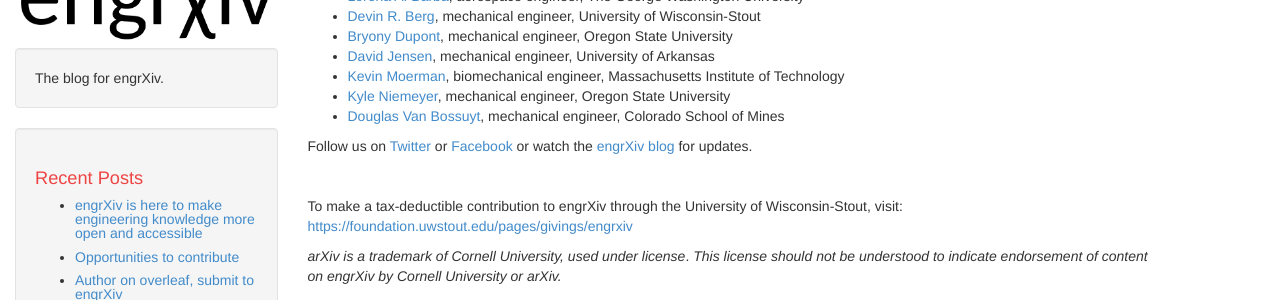
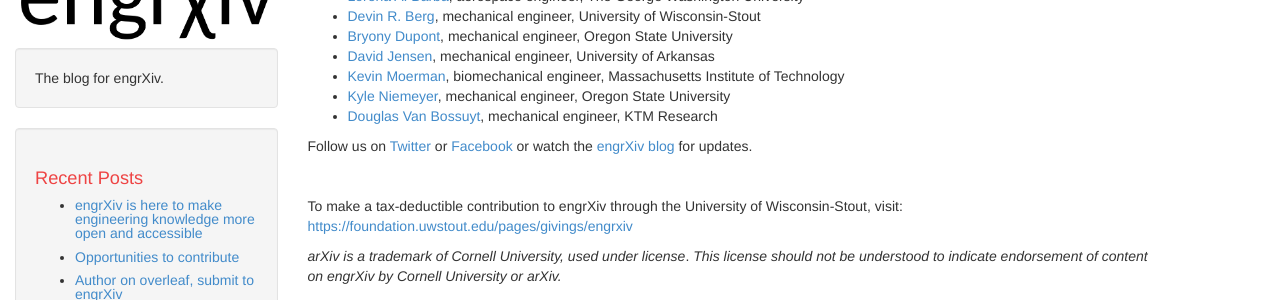
Before and after one commit to OpenEngr/engrXiv, a Jekyll site: the page built from about/index.md, in a window 1280 px wide and 980 px high. Shown: the part 244-544 px from the top of the window. Built offline with Jekyll 4.4.1, drawn with Linux system fonts in a browser that asks for light colours; comment, search, counter and statistics services are not loaded.

Commit message:
updated Dr. Van Bossuyt's affiliation

```diff
--- a/about/index.md
+++ b/about/index.md
@@ -16,7 +16,7 @@ engrXiv is directed by a steering committee of engineers and members of the engi
 	<li><a href="http://directory.uark.edu/people/dcjensen" target="_blank">David Jensen</a>, mechanical engineer, University of Arkansas</li>
 	<li><a href="http://biomech.media.mit.edu/people/" target="_blank">Kevin Moerman</a>, biomechanical engineer, Massachusetts Institute of Technology</li>
 	<li><a href="http://kyleniemeyer.com" target="_blank">Kyle Niemeyer</a>, mechanical engineer, Oregon State University</li>
-	<li><a href="http://www.douglasvanbossuyt.com/" target="_blank">Douglas Van Bossuyt</a>, mechanical engineer, Colorado School of Mines</li>
+	<li><a href="http://www.douglasvanbossuyt.com/" target="_blank">Douglas Van Bossuyt</a>, mechanical engineer, KTM Research</li>
 </ul>
 Follow us on <a href="https://twitter.com/engrXiv" target="_blank">Twitter</a> or <a href="https://www.facebook.com/engrXiv" target="_blank">Facebook</a> or watch the [engrXiv blog](http://blog.engrxiv.org/) for updates.
 
```
